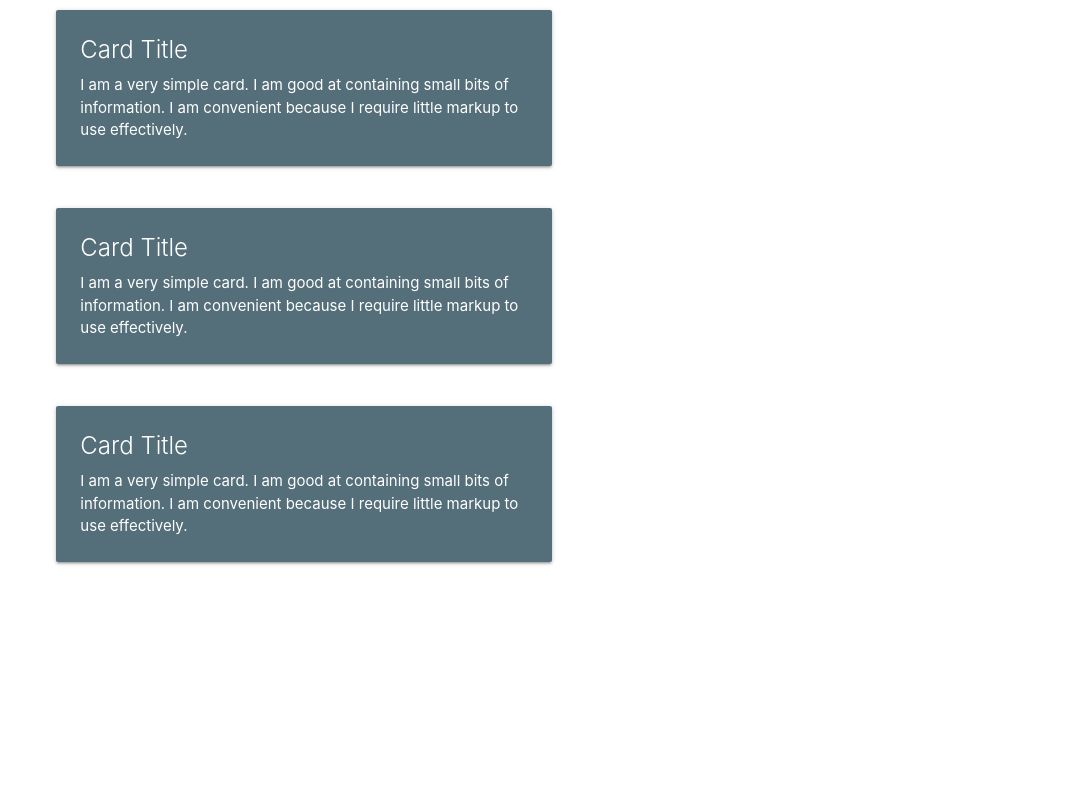
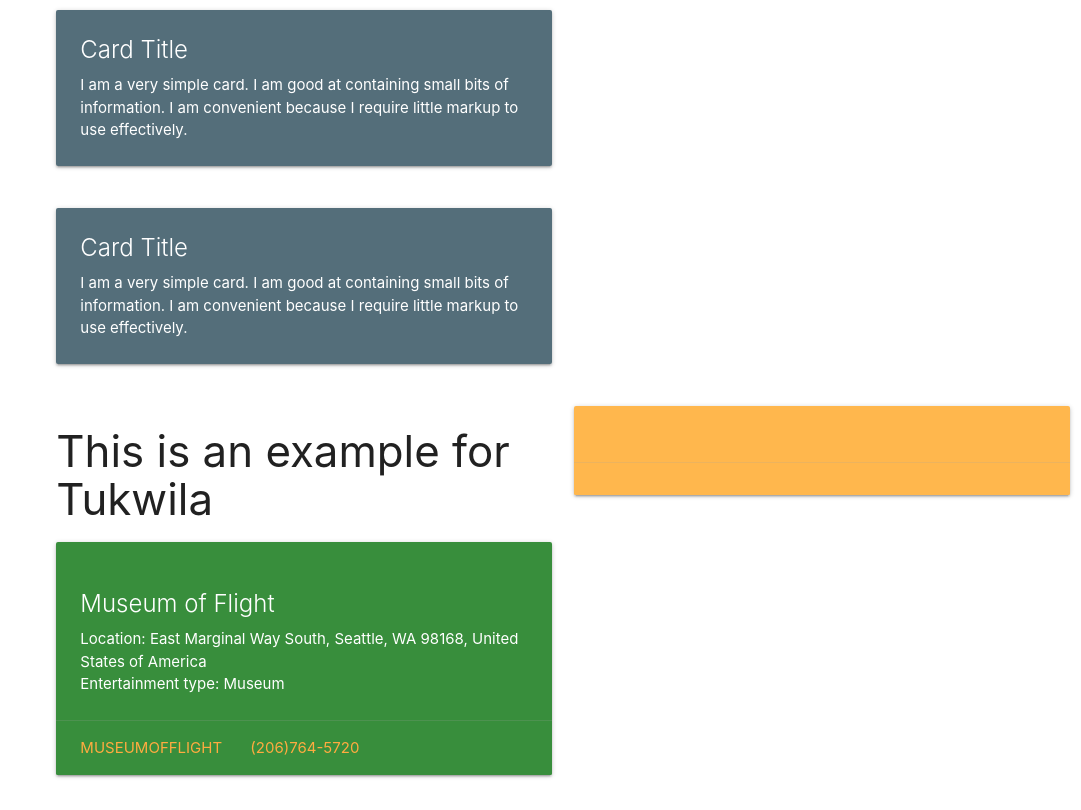
Before and after one commit to DesmondSaelee/Weather-based-Seattle-events., a plain HTML site: page index.html in a window 1280 px wide. Shown: the part 900-1710 px from the top of the page, without its empty margins (199-1280 px from the left). Before the commit the page ends 1497 px from the top, so only its background shows below. Drawn offline with nearby package versions, Linux system fonts and the light colour scheme.

Commit message:
created example cards for entertainment and started on commercial

```diff
--- a/index.html
+++ b/index.html
@@ -129,18 +129,37 @@
             <div class="bottom-container">
 
                 <div class="row">
+
                     <div class="col s12 m6">
-                        <div class="card blue-grey darken-1">
+
+                        <h3>This is an example for Tukwila</h3>
+                        <div class="card green darken-2">
                             <div class="card-content white-text">
-                                <span class="card-title">Card Title</span>
-                                <p>I am a very simple card. I am good at containing small bits of information.
-                                    I am convenient because I require little markup to use effectively.</p>
+                                <h4></h4>
+                                <span class="card-title">Museum of Flight</span>
+                                <p>Location: East Marginal Way South, Seattle, WA 98168, United States of America</p>
+                                <p>Entertainment type: Museum</p>
+                            </div>
+                            <div class="card-action">
+                                <a href="http://www.museumofflight.org/">museumofflight</a>
+                                <a href="tel:12067645720">(206)764-5720</a>
                             </div>
                         </div>
+                    </div>
 
+                    <div class="col s12 m6">
+                        <div class="card orange lighten-2">
+                            <div class="card-content white-text">
+                                <span class="card-title"></span>
+                            </div>
+                            <div class="card-action">
 
+                            </div>
+                        </div>
                     </div>
+
                 </div>
+
             </div>
 
 
```
